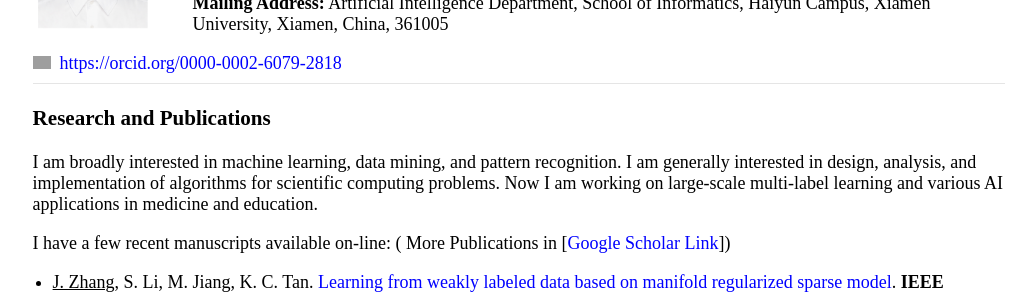
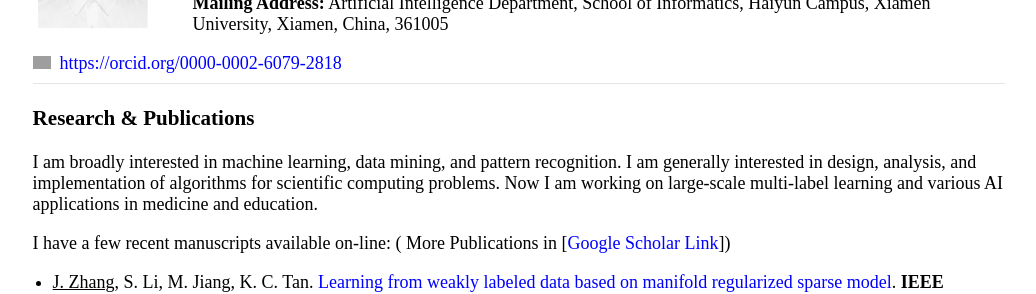
Before and after one commit to jiazhang-ml/jiazhang-ml.github.io, a Jekyll site: the page built from index.md, in a window 1280 px wide. Shown: the part 256-550 px from the top of the page, without its empty margins (121-1157 px from the left). Built offline with Jekyll 4.4.1, drawn with Linux system fonts in a browser that asks for light colours; grey boxes are pictures that could not be loaded.

Commit message:
Update index.md

```diff
--- a/index.md
+++ b/index.md
@@ -15,7 +15,7 @@ I received the Ph.D. degree from the Artificial Intelligence Department, [Xiamen
 
 ---
 
-### Research and Publications
+### Research & Publications
 I am broadly interested in machine learning, data mining, and pattern recognition. I am generally interested in design, analysis, and implementation of algorithms for scientific computing problems. Now I am working on large-scale multi-label learning and various AI applications in medicine and education.
 
 I have a few recent manuscripts available on-line: ( More Publications in [[Google Scholar Link](https://scholar.google.com/citations?user=yBaTk-gAAAAJ&hl=en)])
```
